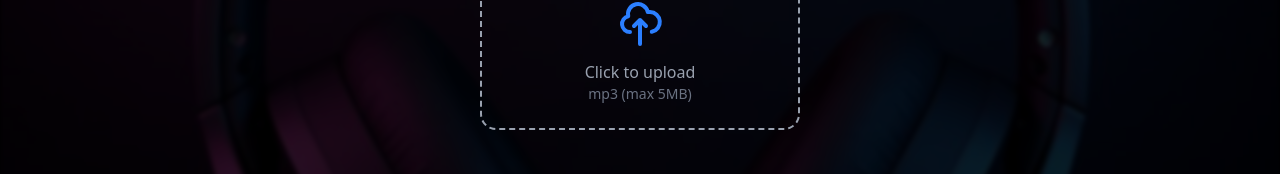
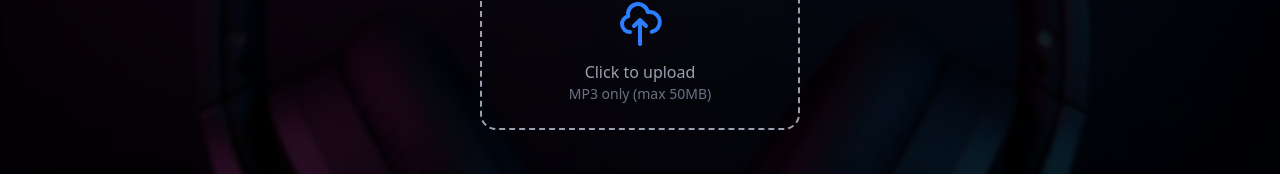
Before and after one commit to itxadii/SurroundYou, a React (Vite) app: page / in a window 1280 px wide. Shown: the part 386-560 px from the top of the page. Built offline with nearby package versions, Linux system fonts and the light colour scheme; no server answers; what aws-amplify would draw is missing.

Commit message:
Changed Upload text

```diff
--- a/components/Upload.jsx
+++ b/components/Upload.jsx
@@ -128,7 +128,7 @@ const Upload = () => {
                         <path strokeLinecap="round" strokeLinejoin="round" d="M7 16a4 4 0 01-.88-7.9A5 5 0 0115.9 6h1.1a5 5 0 01.9 9.9M15 13l-3-3m0 0l-3 3m3-3v12" />
                     </svg>
                     <p className="text-gray-400 font-medium">Click to upload</p>
-                    <p className="text-sm text-gray-500">mp3 (max 5MB)</p>
+                    <p className="text-sm text-gray-500">MP3 only (max 50MB)</p>
 
                     {selectedFile && <p className="mt-3 text-gray-300  text-center">{selectedFile.name}</p>}
                     {uploadProgress > 0 && uploadProgress < 100 && (
```
